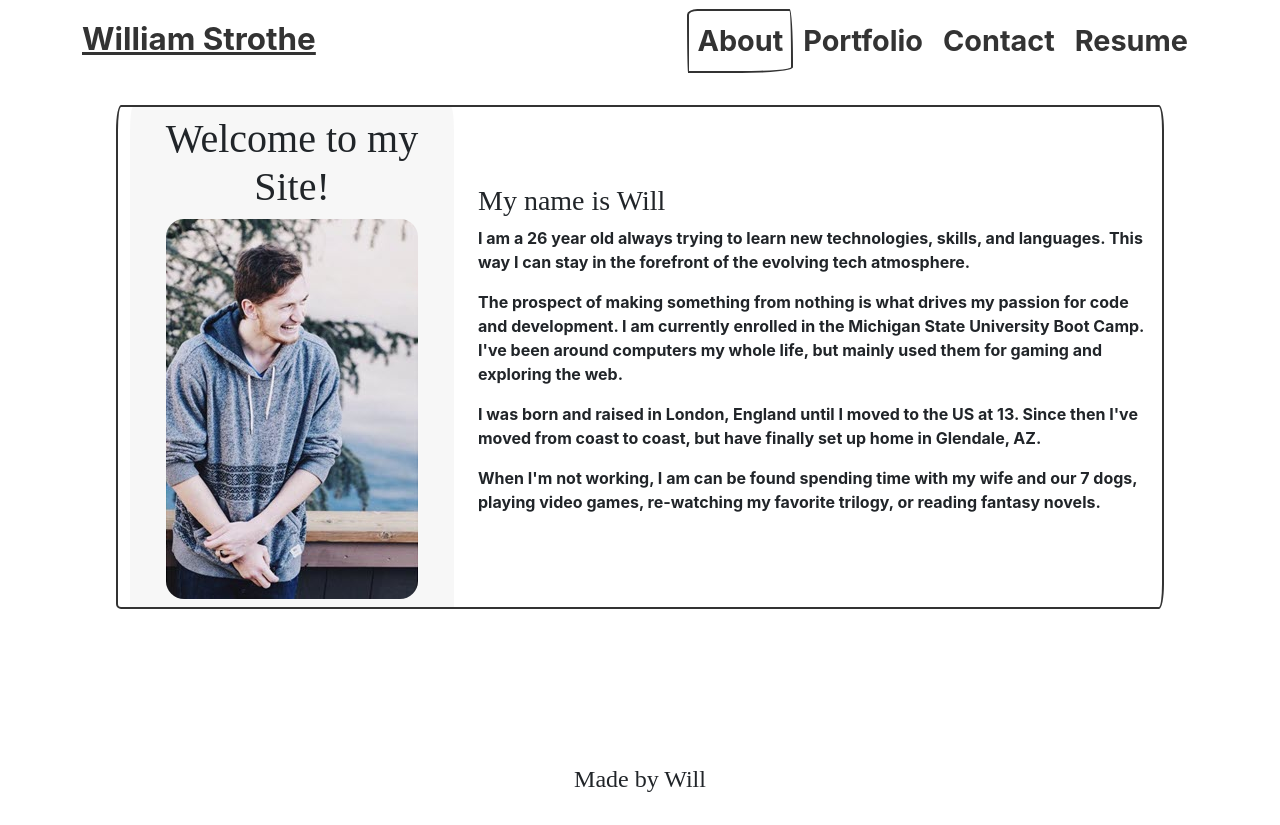
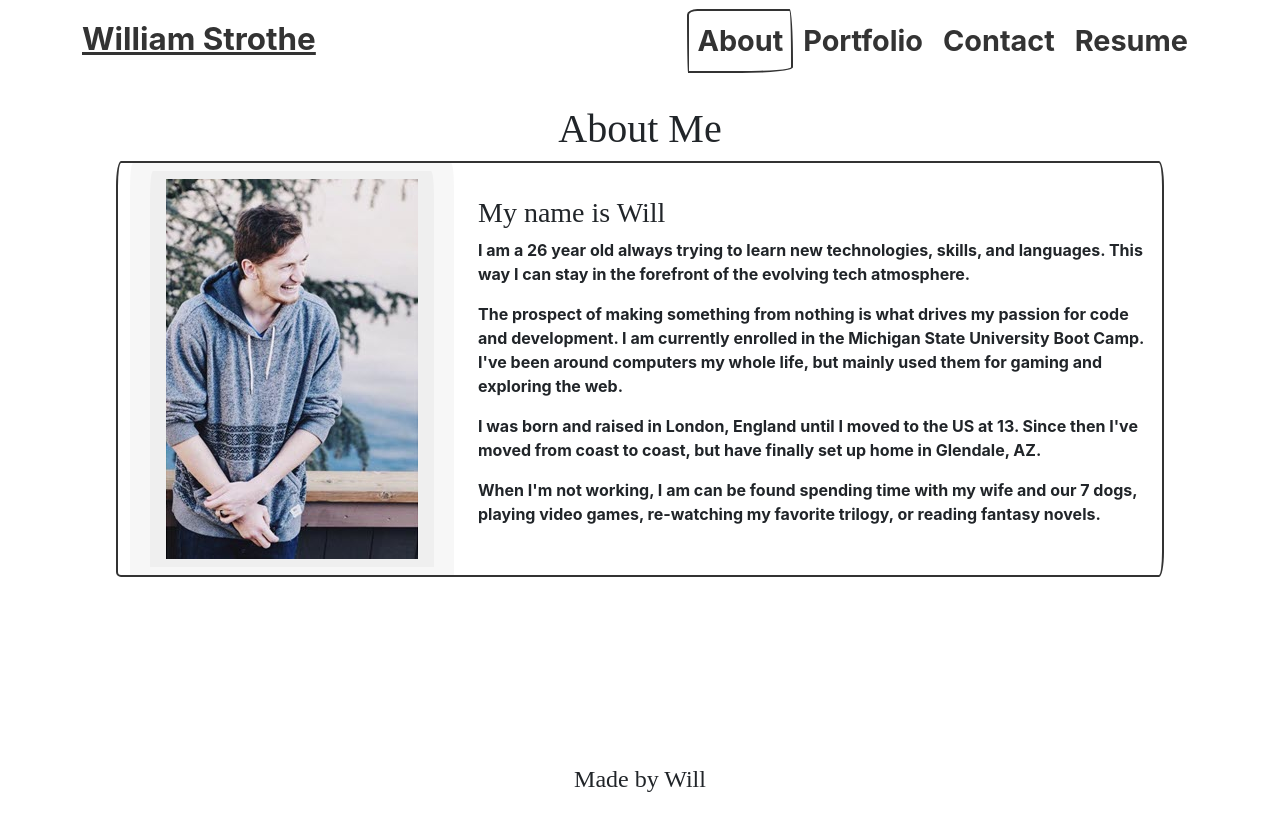
Before and after one commit to wwstrothe/react-portfolio, a React (Create React App) app: page / in a window 1280 px wide. Built offline with nearby package versions, Linux system fonts and the light colour scheme; a web font is replaced by a local one.

Commit message:
modified project cards, and fixed about and resume for PWA

```diff
--- a/src/Pages/About.js
+++ b/src/Pages/About.js
@@ -4,13 +4,13 @@ import { Row, Col } from 'react-bootstrap'
 const About = () => {
   return (
     <section className="page">
+      <h1 className="text-center"> About Me</h1>
       <Row className="about-card border-primary bg-light">
-        <Col lg={4} md={3}>
+        <Col lg={4}>
           <div class="card-header">
-              <h1 className="text-center">Welcome to my Site!</h1>
             <div className="d-flex justify-content-center">
               <img
-                  className="will-img"
+                className="will-img card-header"
                 src={`${process.env.PUBLIC_URL}/Images/portfolio image.jpg`}
                 alt=""
               />
--- a/src/Pages/Resume.js
+++ b/src/Pages/Resume.js
@@ -20,7 +20,7 @@ return (
     </Row>
 
     <Row className="resume-body">
-      <Col>
+      <Col lg={4}>
         <div className="card border-primary mb-3 bg-light">
           <div class="card-body">
             <h4>+ SKILLS AND TECHNOLOGIES</h4>
@@ -41,7 +41,7 @@ return (
         </div>
       </Col>
 
-      <Col>
+      <Col lg={4}>
         <div className="card border-primary mb-3 bg-light">
           <div class="card-body">
             <h4>+ Recent Projects</h4>
@@ -78,7 +78,7 @@ return (
         </div>
       </Col>
 
-      <Col>
+      <Col lg={4}>
         <div className="card border-primary mb-3 bg-light">
           <div class="card-body">
             <h4>+ Education</h4>
@@ -98,7 +98,6 @@ return (
           </div>
         </div>
       </Col>
-
     </Row>
   </section>
 );
--- a/src/components/ProjectCard.js
+++ b/src/components/ProjectCard.js
@@ -22,8 +22,9 @@ const ProjectCard = ({project}) => {
     // </Card>
 
     <Col xs={12} md={6} lg={4} xl={3} className='d-flex justify-content-center' >
-      <Card style={{ width: "18rem" }}>
+      <Card style={{ width: "25rem" }}>
         <Card.Img
+          className='project-image'
           variant="top"
           src={`${process.env.PUBLIC_URL}/Images/${project.image}`}
         />
--- a/src/index.css
+++ b/src/index.css
@@ -64,11 +64,6 @@ h1 {
 
 /* About Me page styling */
 
-.will-img {
-
-  border-radius: 18px;
-}
-
 .about-card {
     position: relative;
     display: flex;
@@ -95,6 +90,10 @@ h1 {
 }
 
 /* Projects Styling */
+
+.project-image {
+  border-radius: 3px 3px 3px 3px;
+}
 
 /* Resume styling */
 .resume-pdf {
@@ -140,7 +139,4 @@ h1 {
   h1 {
     padding-top: 6.5px;
   }
-    .will-img {
-      min-width: 100%;
-    }
 }
```
Lines whose indentation alone changed are shown as unchanged.
